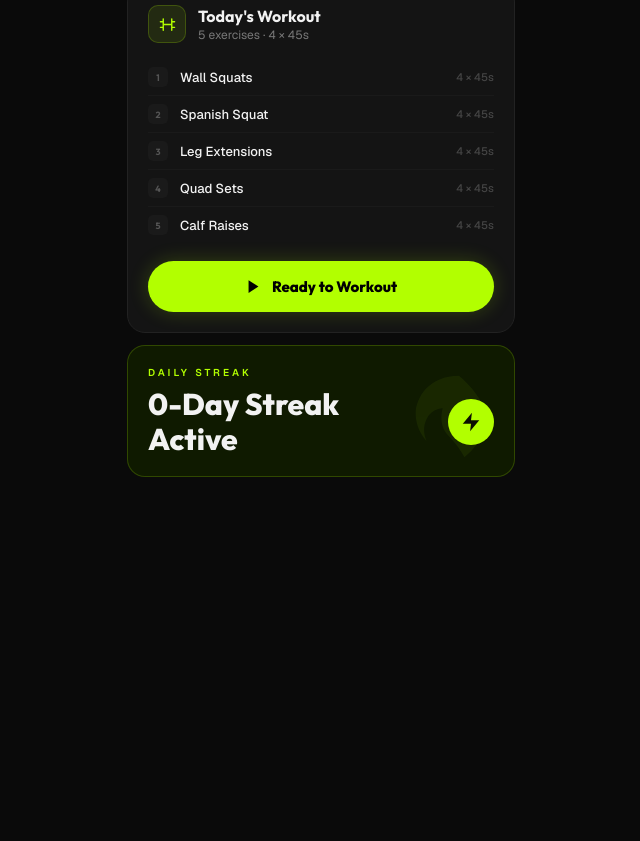
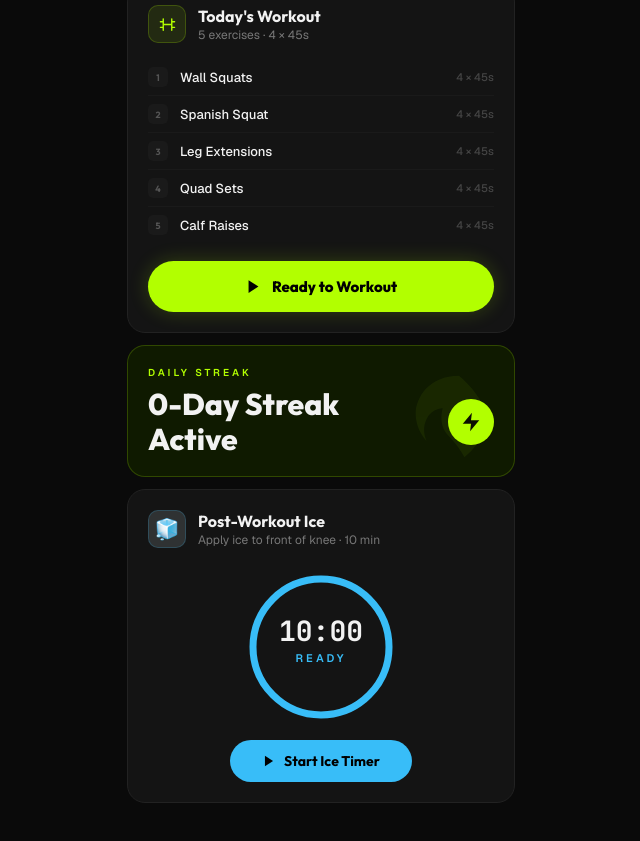
Before and after one commit to asimon303/rebuild-your-knee, a React (Vite) app: page / in a window 1280 px wide. Shown: the part 960-1801 px from the top of the page, without its empty margins (319-959 px from the left). Before the commit the page ends 1549 px from the top, so only its background shows below. Built offline with nearby package versions, Linux system fonts and the light colour scheme.

Commit message:
fix warmup skip white screen, fix science URL, ice timer always visible

```diff
--- a/src/App.jsx
+++ b/src/App.jsx
@@ -343,6 +343,8 @@ function WorkoutScreen({ onExit, onComplete, settings, intensity: initIntensity,
   const [intensity, setIntensity]       = useState(initIntensity);
   const [sessionStartTime]              = useState(Date.now());
 
+  const c = THEMES.dark; // Workout screen is always dark regardless of app theme
+
   const timerRef  = useRef(null);
   const phaseRef  = useRef(phase);
   const setsRef   = useRef(completedSets);
@@ -395,7 +397,7 @@ function WorkoutScreen({ onExit, onComplete, settings, intensity: initIntensity,
   // Show effort confirmation before first hold of the session
   const showEffortPrompt = isIdle && exIdx === 0 && completedSets === 0 && !confirmedEffort;
 
-  function handleStart() { setPhase("hold"); setTimeLeft(holdSecs); setIsRunning(true); }
+  const handleStart    = () => { setPhase("hold"); setTimeLeft(holdSecs); setIsRunning(true); };
   const handlePause    = () => setIsRunning(r => !r);
   const handleResetSet = () => { clearInterval(timerRef.current); setIsRunning(false); setPhase("idle"); setTimeLeft(holdSecs); };
   const handleNextEx   = () => {
@@ -1099,9 +1101,18 @@ function TodayScreen({ painLog, setPainLog, sessionHistory, streak, onStartWorko
         </button>
       </div>
 
-      {/* Ice Timer — appears after completing a session today */}
-      {sessionToday && (
-        <div className="card fade-in">
+      {/* Streak */}
+      <div className="card" style={{ background:c.streakBg, border:`1px solid ${c.green}33`, position:"relative", overflow:"hidden" }}>
+        <div style={{ position:"absolute", bottom:-24, right:-10, opacity:0.06 }}><Icon name="fire" size={130} color={c.green} /></div>
+        <div style={{ fontSize:10, color:c.green, fontWeight:600, letterSpacing:3, marginBottom:8 }}>DAILY STREAK</div>
+        <div style={{ display:"flex", alignItems:"center", justifyContent:"space-between" }}>
+          <div style={{ fontSize:30, fontWeight:800, fontFamily:"'Outfit',sans-serif", lineHeight:1.15, color:c.streakText }}>{streak}-Day Streak<br />Active</div>
+          <div style={{ width:46, height:46, borderRadius:"50%", background:c.green, display:"flex", alignItems:"center", justifyContent:"center", flexShrink:0 }}><Icon name="bolt" size={22} color="#000" /></div>
+        </div>
+      </div>
+
+      {/* Ice Timer — always visible at bottom of Today screen */}
+      <div className="card">
         <div style={{ display:"flex", alignItems:"center", gap:12, marginBottom:16 }}>
           <div style={{ width:38, height:38, borderRadius:10, background:"#e0f4ff22", border:`1px solid #38bdf833`, display:"flex", alignItems:"center", justifyContent:"center", fontSize:20 }}>
             🧊
@@ -1143,17 +1154,6 @@ function TodayScreen({ painLog, setPainLog, sessionHistory, streak, onStartWorko
               </div>
             </>
           )}
-        </div>
-      )}
-
-      {/* Streak */}
-      <div className="card" style={{ background:c.streakBg, border:`1px solid ${c.green}33`, position:"relative", overflow:"hidden" }}>
-        <div style={{ position:"absolute", bottom:-24, right:-10, opacity:0.06 }}><Icon name="fire" size={130} color={c.green} /></div>
-        <div style={{ fontSize:10, color:c.green, fontWeight:600, letterSpacing:3, marginBottom:8 }}>DAILY STREAK</div>
-        <div style={{ display:"flex", alignItems:"center", justifyContent:"space-between" }}>
-          <div style={{ fontSize:30, fontWeight:800, fontFamily:"'Outfit',sans-serif", lineHeight:1.15, color:c.streakText }}>{streak}-Day Streak<br />Active</div>
-          <div style={{ width:46, height:46, borderRadius:"50%", background:c.green, display:"flex", alignItems:"center", justifyContent:"center", flexShrink:0 }}><Icon name="bolt" size={22} color="#000" /></div>
-        </div>
         </div>
     </div>
   );
@@ -1422,7 +1422,7 @@ function ProtocolsScreen({ stage, weeksInStage, avgPain, onAdvanceStage }) {
         <div style={{ fontSize:9, fontWeight:700, fontFamily:"'Outfit',sans-serif", letterSpacing:3, color:c.orange, marginBottom:6 }}>SCIENTIFIC MASTERCLASS</div>
         <div style={{ fontSize:24, fontWeight:900, fontFamily:"'Outfit',sans-serif", color:c.orange, marginBottom:8, letterSpacing:-0.5 }}>The Baar Protocol</div>
         <div style={{ fontSize:13, color:"#c9b08a", lineHeight:1.6, marginBottom:16 }}>15g Collagen + Vitamin C timing. Consume 60 minutes prior to exercise for optimal tendon synthesis.</div>
-        <a href="https://pubmed.ncbi.nlm.nih.gov/28253282/" target="_blank" rel="noopener noreferrer" style={{ display:"inline-flex", alignItems:"center", gap:8, background:c.orange, color:"#000", border:"none", borderRadius:50, padding:"12px 24px", fontSize:13, fontWeight:800, fontFamily:"'Outfit',sans-serif", cursor:"pointer", textDecoration:"none", letterSpacing:0.3 }}>
+        <a href="https://biology.ucdavis.edu/news/how-our-muscles-tendons-and-ligaments-respond-exercise-and-recover-injury" target="_blank" rel="noopener noreferrer" style={{ display:"inline-flex", alignItems:"center", gap:8, background:c.orange, color:"#000", border:"none", borderRadius:50, padding:"12px 24px", fontSize:13, fontWeight:800, fontFamily:"'Outfit',sans-serif", cursor:"pointer", textDecoration:"none", letterSpacing:0.3 }}>
           READ SCIENCE ↗
         </a>
       </div>
```
Lines whose indentation alone changed are shown as unchanged.
